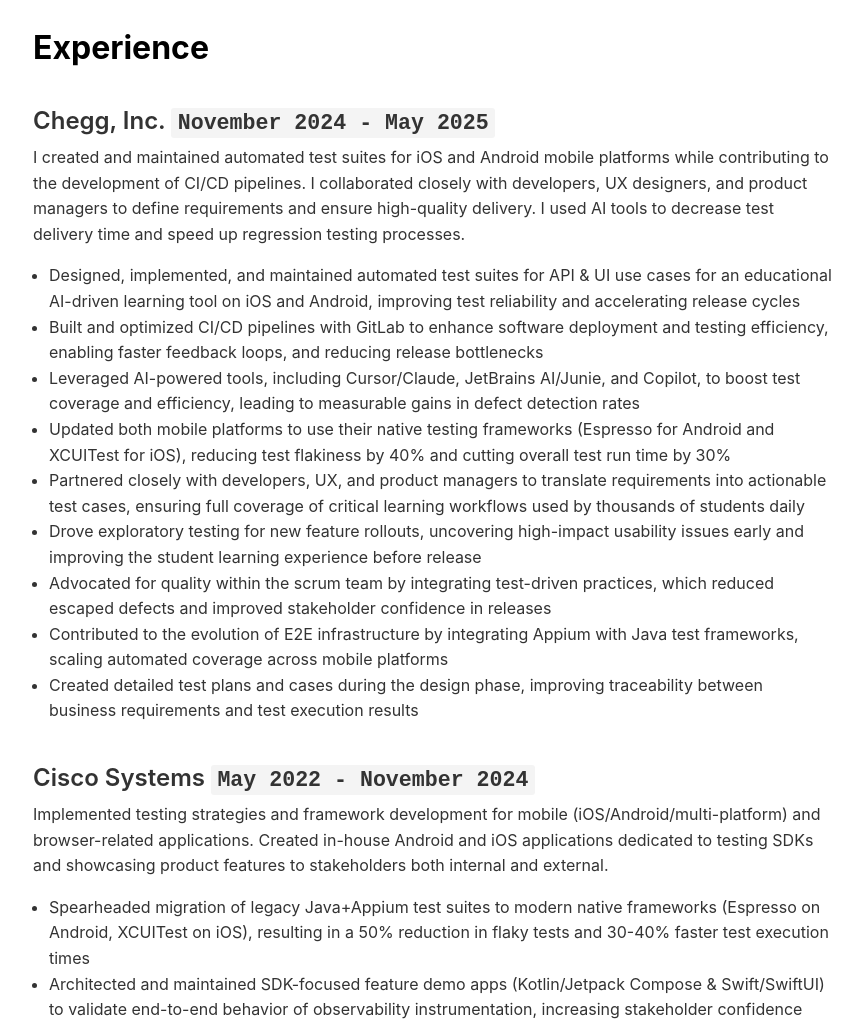
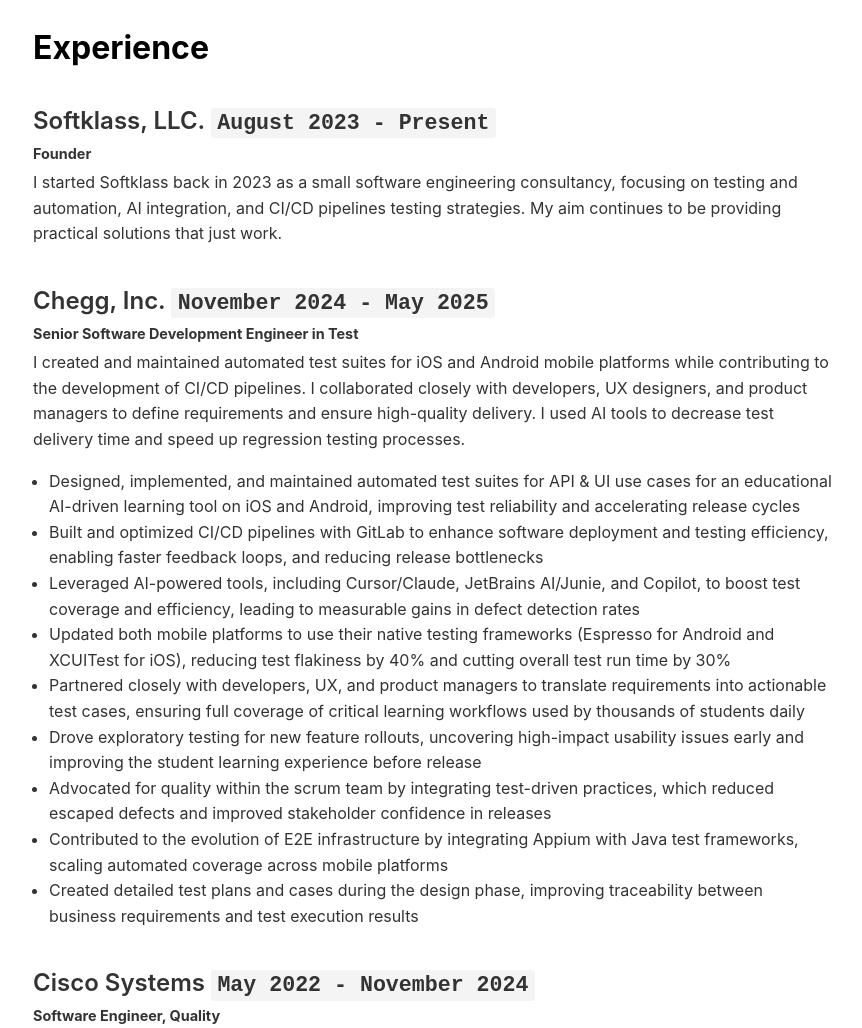
Before and after one commit to JoshLudahl/ludahl_com, a plain HTML site: page resume/index.html in a window 1280 px wide. Shown: the part 706-1734 px from the top of the page, without its empty margins (207-1069 px from the left). Drawn offline with Linux system fonts and the light colour scheme.

Commit message:
Add position titles to experience section in index.html

```diff
--- a/resume/index.html
+++ b/resume/index.html
@@ -88,6 +88,11 @@
             padding-top: 1rem;
         }
 
+        .position {
+            font-size: 0.9rem;
+            font-weight: bold;
+        }
+
         .section-title {
             font-weight: bold; /* Ensures the text is bold */
             color: black; /* Change the text color */
@@ -145,7 +150,18 @@
 
     <h2 class="section-title">Experience</h2>
 
+    <h3 class="company">Softklass, LLC. <code> August 2023 - Present </code></h3>
+    <h4 class="position">Founder</h4>
+
+    <p>
+        I started Softklass back in 2023 as a small software engineering consultancy, focusing on testing and
+        automation, AI integration, and CI/CD pipelines testing strategies. My aim continues to be providing practical solutions that
+        just work.
+    </p>
+
+
     <h3 class="company">Chegg, Inc. <code> November 2024 - May 2025 </code></h3>
+    <h4 class="position">Senior Software Development Engineer in Test</h4>
     <p>
         I created and maintained automated test suites for iOS and Android mobile platforms while contributing to the
         development of CI/CD pipelines. I collaborated closely with developers, UX designers, and product managers to
@@ -183,6 +199,7 @@
     </ul>
 
     <h3 class="company">Cisco Systems <code> May 2022 - November 2024 </code></h3>
+    <h4 class="position">Software Engineer, Quality</h4>
     <p>
         Implemented testing strategies and framework development for mobile (iOS/Android/multi-platform) and
         browser-related applications. Created in-house Android and iOS applications dedicated to testing SDKs and
@@ -219,6 +236,7 @@
     </ul>
 
     <h3 class="company">DAT Freight & Analytics <code> November 2018 - May 2022 </code></h3>
+    <h4 class="position">Software Development Engineer in Test II</h4>
 
     <p>
         Provided manual and automated testing for mobile application features for Android using the Espresso framework.
@@ -253,6 +271,7 @@
     </ul>
 
     <h3 class="company">FedEx Express <code> February 2007 - November 2018 </code></h3>
+    <h4 class="position">Operations Manager</h4>
     <p>
         Managed the evening inbound and outbound freight operations for the Western Portland Metro region, overseeing
         daily logistics, staffing, and workflow optimization. Directed a team of more than 20 employees, implemented
```
